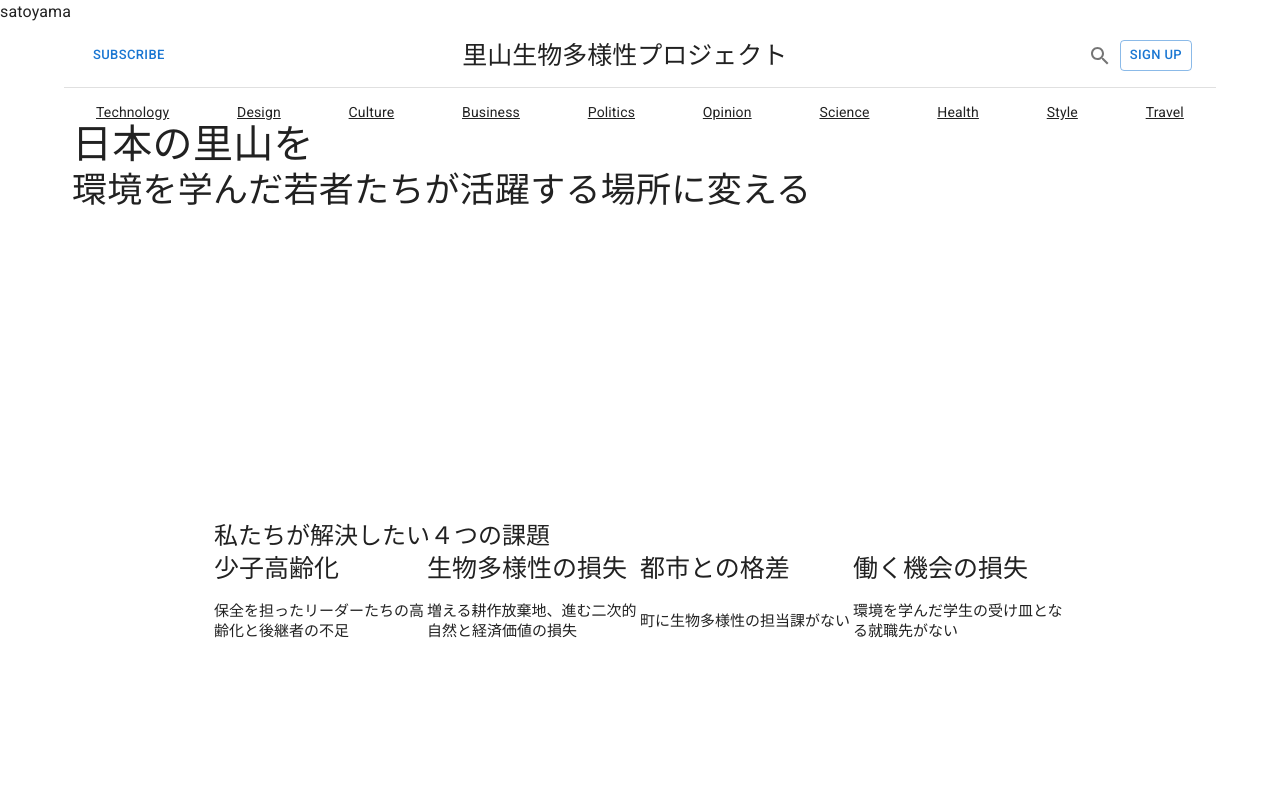
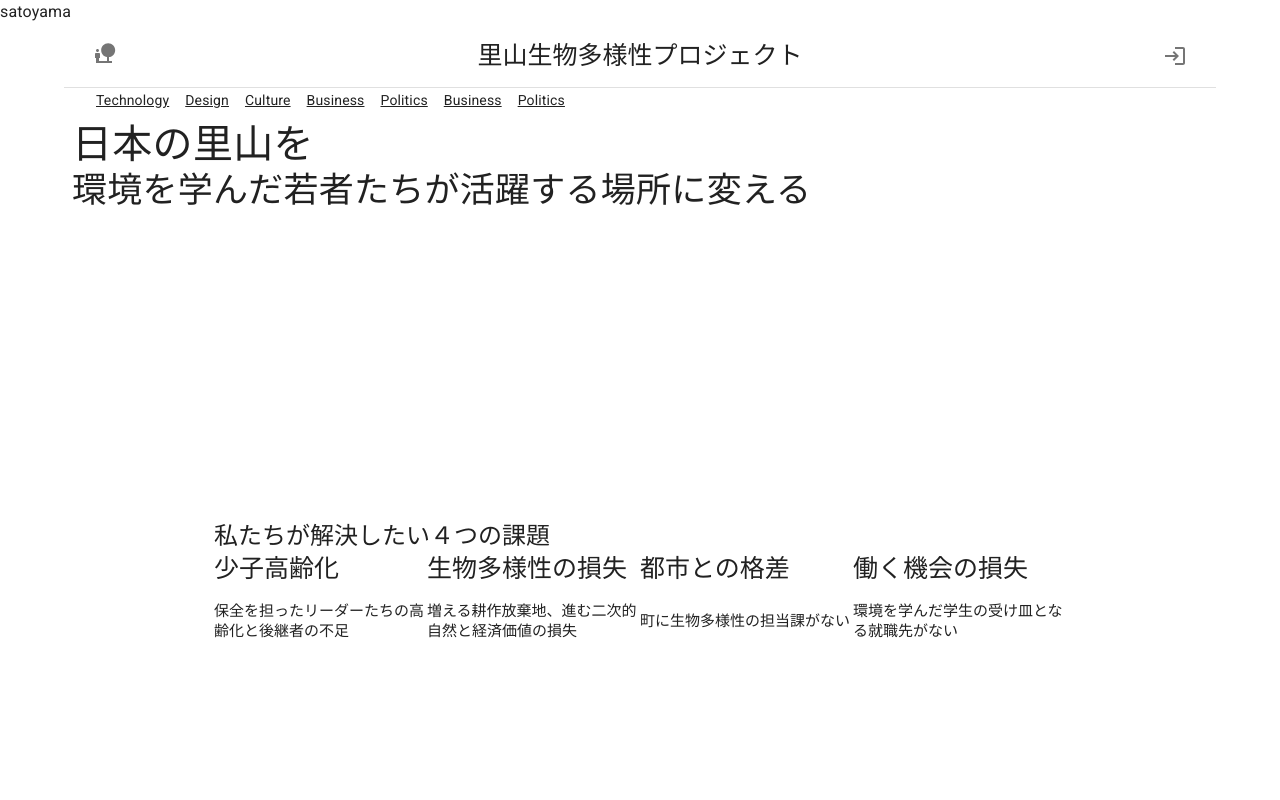
Before and after one commit to cozeeinteright/expressmongo, a React (Create React App) app in the folder tsfront/: page / in a window 1280 px wide. Shown: the top 800 px of the page. Built offline with nearby package versions, Linux system fonts and the light colour scheme.

Commit message:
edit appbar

```diff
--- a/tsfront/package.json
+++ b/tsfront/package.json
@@ -19,6 +19,7 @@
     "date-fns": "^2.29.1",
     "formik": "^2.2.9",
     "formik-mui": "^5.0.0-alpha.0",
+    "google-maps-react": "^2.0.6",
     "moment": "^2.29.4",
     "react": "^18.2.0",
     "react-dom": "^18.2.0",
--- a/tsfront/src/components/Header.tsx
+++ b/tsfront/src/components/Header.tsx
@@ -1,61 +1,20 @@
-import * as React from 'react';
-import Toolbar from '@mui/material/Toolbar';
-import Button from '@mui/material/Button';
-import IconButton from '@mui/material/IconButton';
-import SearchIcon from '@mui/icons-material/Search';
-import Typography from '@mui/material/Typography';
-import Link from '@mui/material/Link';
+import MyAppBar from './MyAppBar'
 
-interface HeaderProps {
-  sections: ReadonlyArray<{
-    title: string;
-    url: string;
-  }>;
-  title: string;
-}
+const sections = [
+  { title: 'Technology', url: '#' },
+  { title: 'Design', url: '#' },
+  { title: 'Culture', url: '#' },
+  { title: 'Business', url: '#' },
+  { title: 'Politics', url: '#' },
+  { title: 'Business', url: '#' },
+  { title: 'Politics', url: '#' },
+];
 
-const Header =(props: HeaderProps) => {
-    const { sections, title } = props;
+const Header =() => {
     return (
-      <React.Fragment>
-      <Toolbar sx={{ borderBottom: 1, borderColor: 'divider' }}>
-        <Button size="small">Subscribe</Button>
-        <Typography
-          component="h2"
-          variant="h5"
-          color="inherit"
-          align="center"
-          noWrap
-          sx={{ flex: 1 ,fontSize: {xs:5, md:25}}}
-        >
-          {title}
-        </Typography>
-        <IconButton>
-          <SearchIcon />
-        </IconButton>
-        <Button variant="outlined" size="small">
-          Sign up
-        </Button>
-      </Toolbar>
-      <Toolbar
-        component="nav"
-        variant="dense"
-        sx={{ justifyContent: 'space-between', overflowX: 'auto' }}
-      >
-        {sections.map((section) => (
-          <Link
-            color="inherit"
-            noWrap
-            key={section.title}
-            variant="body2"
-            href={section.url}
-            sx={{ p: 1, flexShrink: 0 }}
-          >
-            {section.title}
-          </Link>
-        ))}
-      </Toolbar>
-    </React.Fragment>
+      <>
+        <MyAppBar title="里山生物多様性プロジェクト" sections={sections}/>
+    </>
     )
 }
 export default Header
--- /dev/null
+++ b/tsfront/src/components/MyAppBar.tsx
@@ -0,0 +1,61 @@
+import * as React from 'react';
+import Toolbar from '@mui/material/Toolbar';
+import Typography from '@mui/material/Typography';
+import Link from '@mui/material/Link';
+import { IconButton } from '@mui/material';
+import NaturePeopleIcon from '@mui/icons-material/NaturePeople';
+import MenuIcon from '@mui/icons-material/Menu';
+import LoginIcon from '@mui/icons-material/Login';
+
+interface HeaderProps {
+  sections: ReadonlyArray<{
+    title: string;
+    url: string;
+  }>;
+  title: string;
+}
+
+export default function MyAppBar(props: HeaderProps) {
+  const { sections, title } = props;
+  return (
+    <>
+      <Toolbar sx={{ borderBottom: 1, borderColor: 'divider' }}>
+        <IconButton size='small' sx={{ display:{xs:'none',md:'block'},alignItems: 'center'}}><NaturePeopleIcon/></IconButton>
+        <Typography
+          component="h2"
+          variant="h5"
+          color="inherit"
+          align="center"
+          noWrap
+          sx={{ flex: 1 ,fontSize: {xs:10, md:25}}}
+        >
+          {title}
+        </Typography>
+        <IconButton size='small' sx={{display:{xs:'block',md:'none'}, alignItems: 'center'}}>
+          <MenuIcon />
+        </IconButton>
+        <IconButton size='small' sx={{alignItems: 'center'}}>
+          <LoginIcon />
+        </IconButton>
+      </Toolbar>
+      <Toolbar
+        component="nav"
+        variant="dense"
+        sx={{ display:{xs:'none',md:'block'}, justifyContent: 'space-between', overflowX: 'auto' }}
+      >
+        {sections.map((section) => (
+          <Link
+            color="inherit"
+            noWrap
+            key={section.title}
+            variant="body2"
+            href={section.url}
+            sx={{ p: 1, flexShrink: 0 }}
+          >
+            {section.title}
+          </Link>
+        ))}
+      </Toolbar>
+    </>
+  )
+}
--- a/tsfront/src/page/Home.tsx
+++ b/tsfront/src/page/Home.tsx
@@ -6,31 +6,14 @@ import Footer from './../components/Footer'
 
 const theme = createTheme();
 
-const sections = [
-  { title: 'Technology', url: '#' },
-  { title: 'Design', url: '#' },
-  { title: 'Culture', url: '#' },
-  { title: 'Business', url: '#' },
-  { title: 'Politics', url: '#' },
-  { title: 'Opinion', url: '#' },
-  { title: 'Science', url: '#' },
-  { title: 'Health', url: '#' },
-  { title: 'Style', url: '#' },
-  { title: 'Travel', url: '#' },
-];
-
 function  Home() {
     return (
       <>
       <CssBaseline />
       <ThemeProvider theme={theme}>
-        <Container component="header" maxWidth="lg">
-          <Header title="里山生物多様性プロジェクト" sections={sections}/>
-        </Container>
-        <Container component="main"  maxWidth="lg">
+        <Container maxWidth="lg">
+          <Header />
           <Main />
-        </Container>
-        <Container component="footer"  maxWidth="lg">
           <Footer />
         </Container>
       </ThemeProvider>
```
Also changed, not shown: 1 other file (tests, documents, lock files or other folders).
